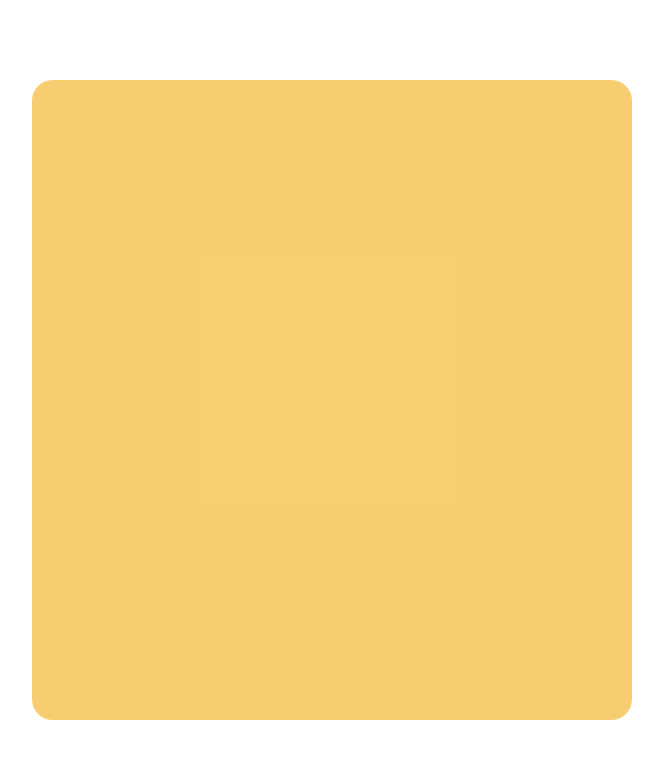
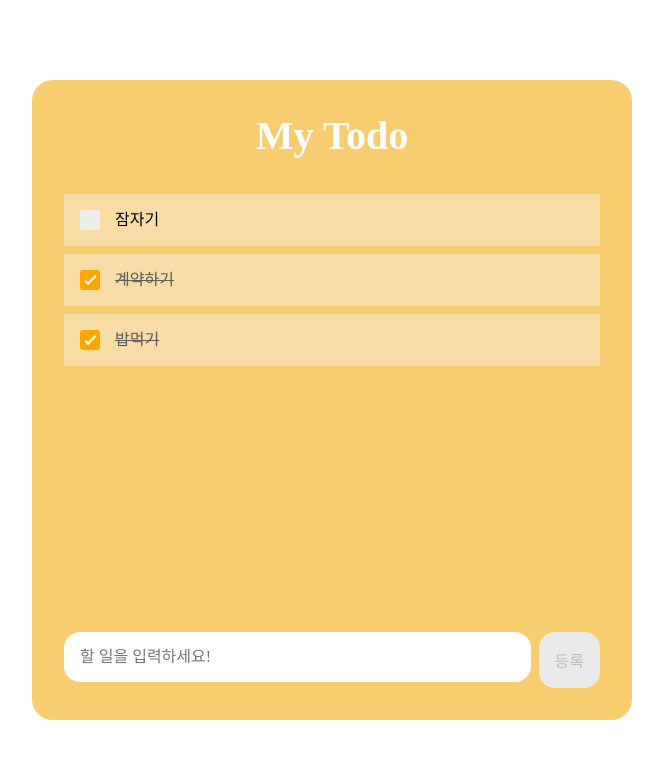
Before and after one commit to hzoou/ts-react-redux-todo, a React (Create React App) app: page / in a window 1280 px wide. Shown: the top 758 px of the page, without its empty margins (308-971 px from the left). Built offline with nearby package versions, Linux system fonts and the light colour scheme.

Commit message:
feat: 투두 리스트 컴포넌트 구현
투두 아이템을 뿌려줄 리스트 컴포넌트를 구현했습니다.
아이템은 객체의 배열 리스트를 props로 받는 형식으로 구현했습니다.
redux를 통해 상태를 관리하게 된 후 변경될 수 있습니다.

```diff
--- a/src/App.tsx
+++ b/src/App.tsx
@@ -1,8 +1,32 @@
 import React from 'react';
 
+import Title from './components/Title';
+import Container from './components/Container';
+import List from './components/List';
+import Input from './components/Input';
+
 const App: React.FC = () => {
+    const items = [
+        {
+            text: '잠자기'
+        },
+        {
+            text: '계약하기',
+            done: true
+        },
+        {
+            text: '밥먹기',
+            done: true
+        },
+    ];
+
     return (
         <div className="App">
+            <Title />
+            <Container>
+                <List items={items} />
+                <Input />
+            </Container>
         </div>
     );
 };
--- /dev/null
+++ b/src/components/List/index.tsx
@@ -0,0 +1,22 @@
+import React from 'react';
+import * as Styled from  './style';
+
+import Item from '../Item';
+
+interface IListProps {
+    items: { text: string, done?: boolean }[]
+}
+
+const List = ({ items }: IListProps) => {
+    return (
+        <Styled.List>
+            {items.map(({ text, done = false }, i) => {
+                return (
+                    <Item key={'todo' + i} text={text} done={done} />
+                )
+            })}
+        </Styled.List>
+    )
+};
+
+export default List;
--- /dev/null
+++ b/src/components/List/style.ts
@@ -0,0 +1,21 @@
+import styled from 'styled-components';
+
+const List = styled.section`
+    flex: 1;
+    width: 100%;
+    margin: 1.5rem 0;
+    overflow-y: scroll;
+
+    &::-webkit-scrollbar {
+        //display: none
+        background: none;
+        width: 10px;
+    }
+
+    &::-webkit-scrollbar-thumb {
+        background: #ffa50073;
+        border-radius: 1rem;
+    }
+`;
+
+export { List };
```
